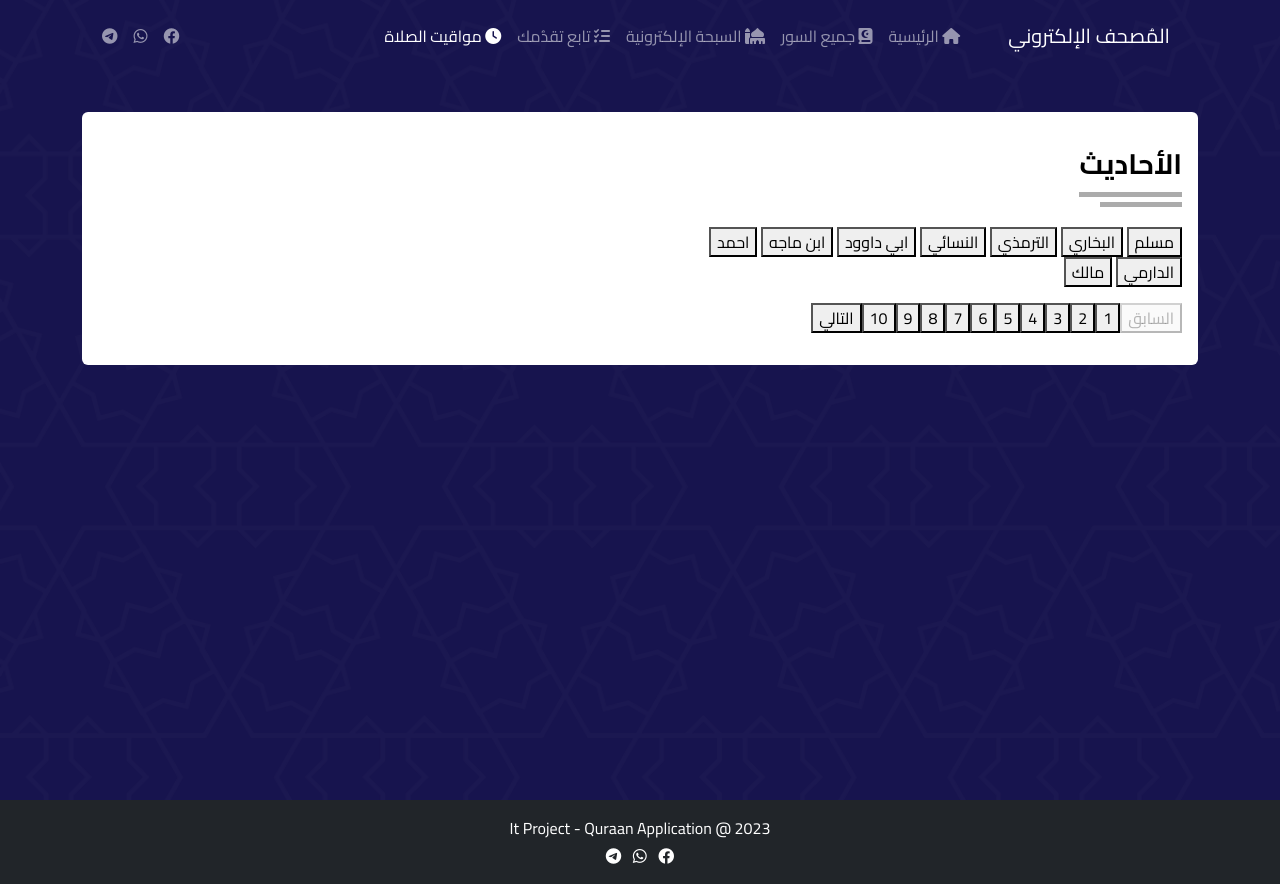
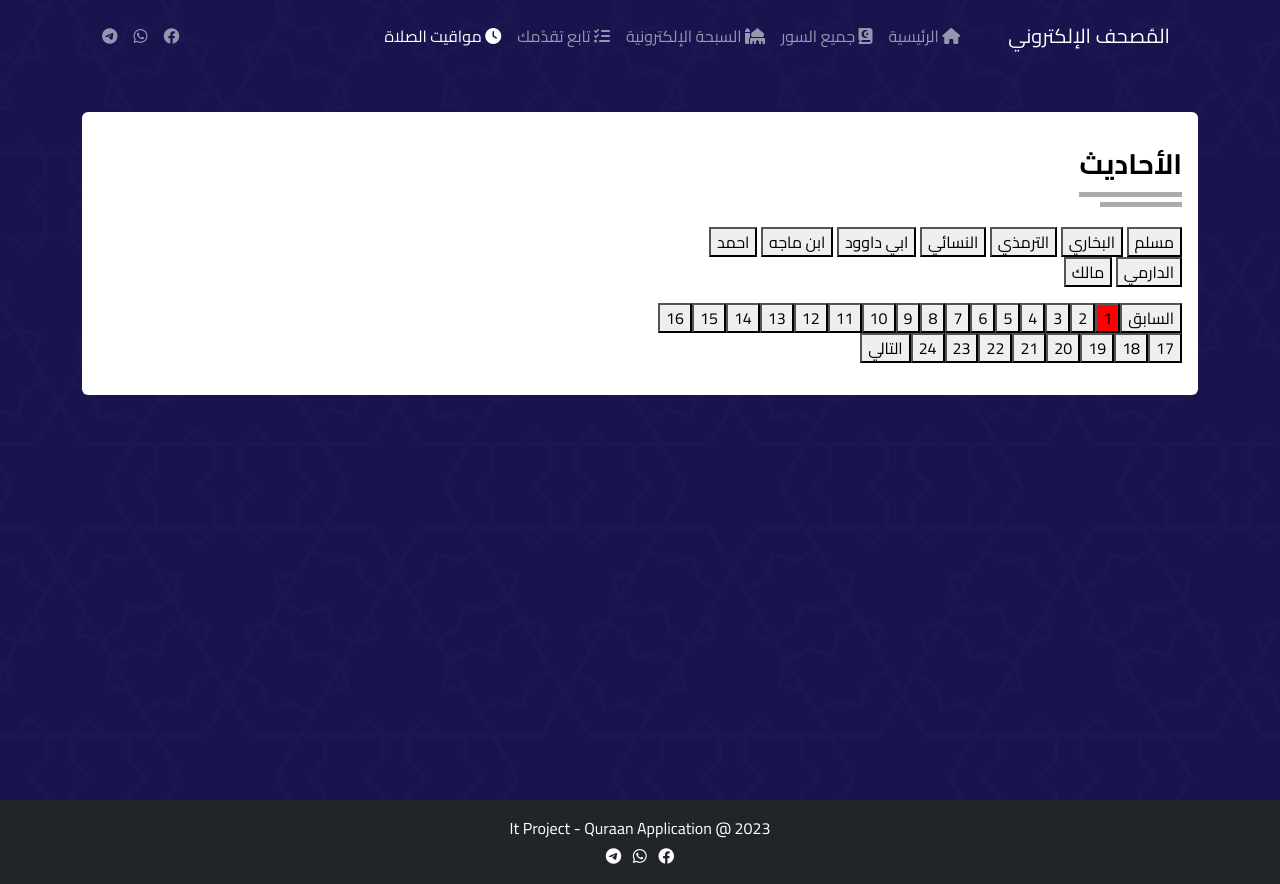
Before and after one commit to Mahmoudreda66/quraan-application, a plain HTML site: page hadeeths.htm in a window 1280 px wide. Both pictures are taken after a click on the button "10". Drawn offline with Linux system fonts and the light colour scheme; no server answers.

Commit message:
hadeeths_page_v3

```diff
--- a/css/style.css
+++ b/css/style.css
@@ -183,3 +183,10 @@ a:hover {
 .surah-content {
     font-size: 20px;
 }
+
+.activePageColor{
+    color: red;
+}
+#pagination{
+    user-select: none;
+}
--- a/js/hadeeths.js
+++ b/js/hadeeths.js
@@ -3,21 +3,27 @@ const hadeeths = document.getElementById("hadeeth_content");
 const pagination = document.getElementById("pagination");
 const hadithsPerPage = 30;
 let currentPage = 1;
-let totalHadiths = 300;
+let totalHadiths = 700;
 
 const buttons = document.querySelectorAll(".books button");
-let dataBooksRef = localStorage.getItem("dataBooksRef") || "muslim"; // استرجاع القيمة المخزنة أو تعيين القيمة الافتراضية
+let dataBooksRef = localStorage.getItem("dataBooksRef") || "muslim";
 
-buttons.forEach(button => {
-  button.addEventListener("click", () => {
-    dataBooksRef = button.getAttribute("data-books");
-    localStorage.setItem("dataBooksRef", dataBooksRef);
+function updateActivePageButton() {
+  const pageButtons = document.querySelectorAll(
+    "#pagination button:not(:first-child):not(:last-child)"
+  );
 
-    getHadiths(currentPage);
+  pageButtons.forEach((button, index) => {
+    if (index + 1 === currentPage) {
+      button.style.backgroundColor = "red";
+    } else {
+      button.style.backgroundColor = "";
+    }
   });
-});
+}
 
 let getHadiths = page => {
+  currentPage = page;
   const startIndex = (page - 1) * hadithsPerPage + 1;
   const endIndex = startIndex + hadithsPerPage - 1;
   let url = `https://api.hadith.gading.dev/books/${dataBooksRef}?range=${startIndex}-${endIndex}`;
@@ -35,50 +41,47 @@ let getHadiths = page => {
         hadeeths.appendChild(div);
       }
 
-      totalHadiths = data.data.total;
-      updatePagination();
+      // totalHadiths = data.data.total;
+      console.log(totalHadiths);
+      updateActivePageButton();
     })
     .catch(error => console.log("error", error));
 };
 
-let updatePagination = () => {
-  pagination.innerHTML = "";
-
-  const totalPages = Math.ceil(totalHadiths / hadithsPerPage);
+// -=-=-=-=-=-==-=-=-=-=-=-=-=-=-=-=-=-=-=-=-=-
 
 const previousButton = document.createElement("button");
 previousButton.innerText = "السابق";
-  previousButton.disabled = currentPage === 1;
-  previousButton.addEventListener("click", function() {
+previousButton.addEventListener("click", () => {
   if (currentPage > 1) {
-      currentPage--;
-      getHadiths(currentPage);
+    getHadiths(currentPage - 1);
   }
 });
-  pagination.appendChild(previousButton);
-
-  for (let i = 1; i <= totalPages; i++) {
-    const button = document.createElement("button");
-    button.innerText = i;
-    button.classList.toggle("active", i === currentPage);
-    button.addEventListener("click", function() {
-      currentPage = i;
-      getHadiths(currentPage);
-    });
-    pagination.appendChild(button);
-  }
 
 const nextButton = document.createElement("button");
 nextButton.innerText = "التالي";
-  nextButton.disabled = currentPage === totalPages;
-  nextButton.addEventListener("click", function() {
-    if (currentPage < totalPages) {
-      currentPage++;
-      getHadiths(currentPage);
+nextButton.addEventListener("click", () => {
+  let lastPage = Math.ceil(totalHadiths / hadithsPerPage);
+  console.log(lastPage);
+  if (currentPage < lastPage) {
+    getHadiths(currentPage + 1);
   }
 });
+
+pagination.appendChild(previousButton);
+for (let i = 1; i <= Math.ceil(totalHadiths / hadithsPerPage); i++) {
+  const pageButton = document.createElement("button");
+  pageButton.innerText = i;
+  pageButton.addEventListener("click", () => {
+    getHadiths(i);
+  });
+
+  if (i === currentPage) {
+    pageButton.style.backgroundColor = "red";
+  }
+  pagination.appendChild(pageButton);
+}
+
 pagination.appendChild(nextButton);
-};
-// استدعاء الدالة لتحميل المحتوى الأولي عند تحميل الصفحة
+
 getHadiths(currentPage);
-updatePagination();
```
Lines whose indentation alone changed are shown as unchanged.
